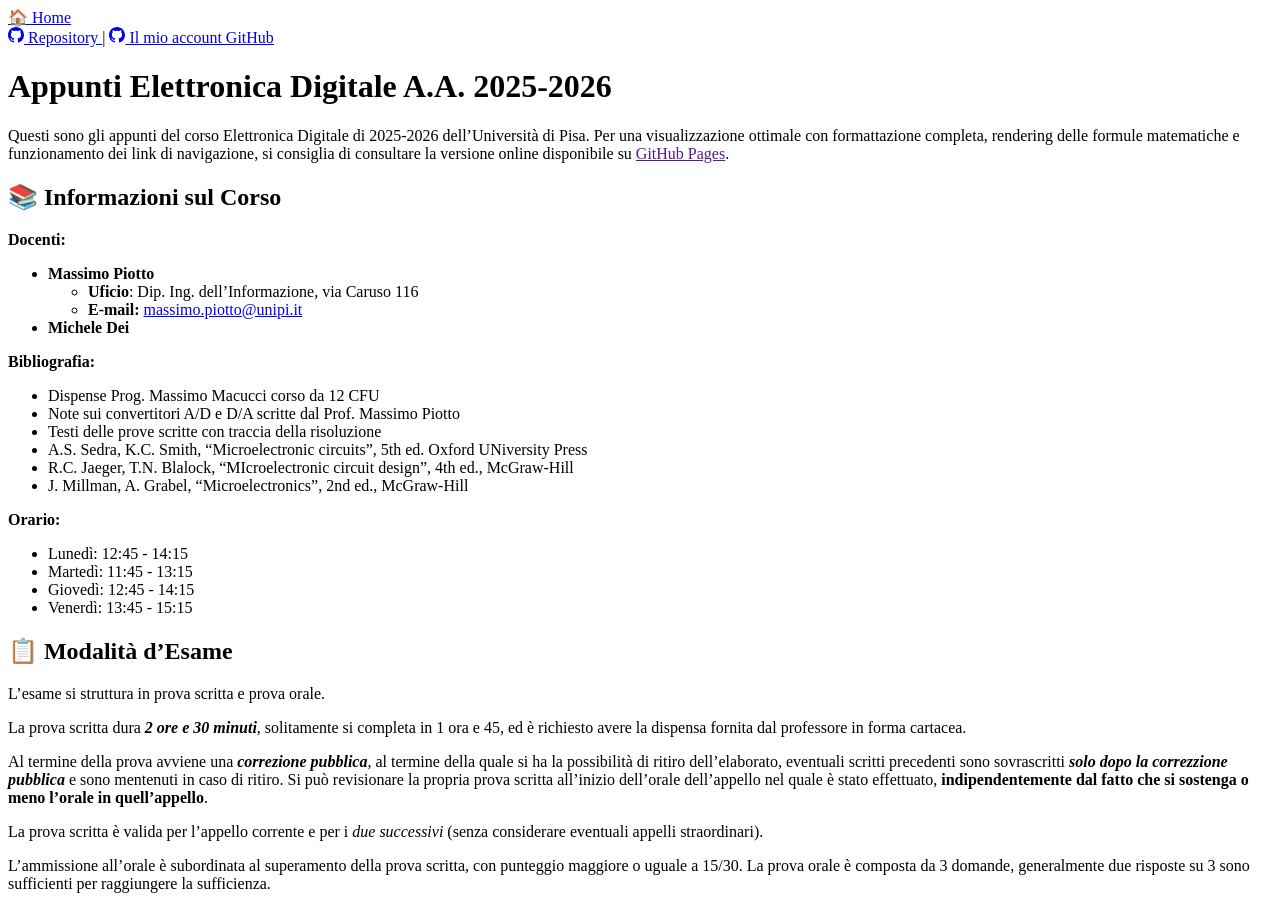
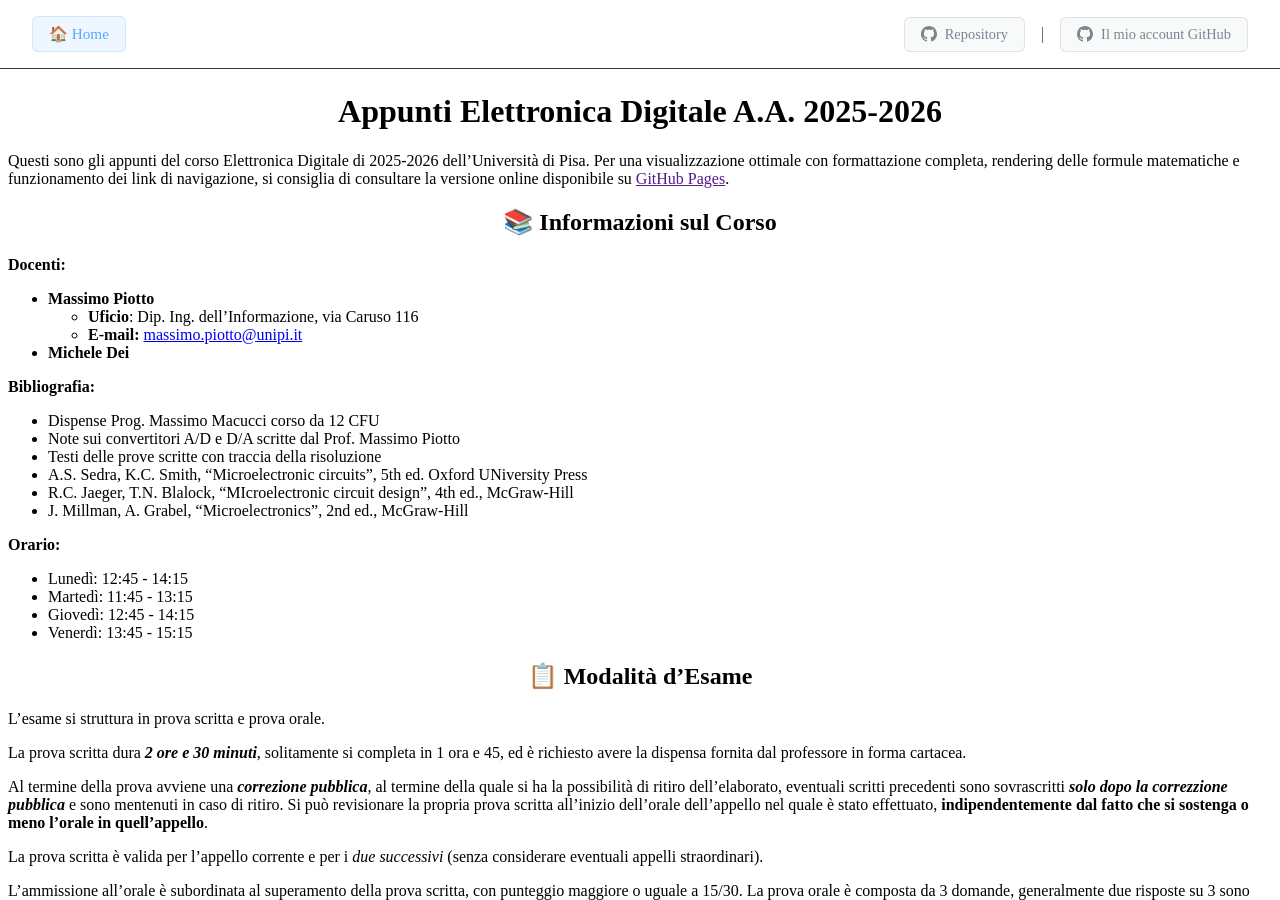
Before and after one commit to Gabriele-D-Cambria/Appunti-Elettronica-Digitale-2025-2026, a Jekyll site: the page built from README.md, in a window 1280 px wide and 900 px high. Built offline with Jekyll 4.4.1, drawn with Linux system fonts in a browser that asks for light colours; nearby versions of some CDN libraries; our own code applies the rules of GitHub Pages for plain Markdown files.

Commit message:
Fix to Links

```diff
--- a/_layouts/default.html
+++ b/_layouts/default.html
@@ -6,14 +6,14 @@
     <meta name="viewport" content="width=device-width, initial-scale=1">
     <title>{{ page.title | default: site.title }}</title>
 
-    <link rel="stylesheet" href="/Appunti-Elettronica Digitale-2025-2026/assets/style.css">
-    <link rel="stylesheet" href="/Appunti-Elettronica Digitale-2025-2026/assets/onedarkprotheme.css">
+    <link rel="stylesheet" href="/Appunti-Elettronica-Digitale-2025-2026/assets/style.css">
+    <link rel="stylesheet" href="/Appunti-Elettronica-Digitale-2025-2026/assets/onedarkprotheme.css">
 
     <!-- Colorazione blocchi di codice -->
     <link href="https://cdnjs.cloudflare.com/ajax/libs/prism/1.29.0/themes/prism-tomorrow.min.css" rel="stylesheet" />
 
     <!-- Script principale del sito -->
-    <script src="/Appunti-Elettronica Digitale-2025-2026/assets/site.js"></script>
+    <script src="/Appunti-Elettronica-Digitale-2025-2026/assets/site.js"></script>
 </head>
 <body>
     <div class="wrapper">
@@ -21,10 +21,10 @@
         <header class="site-header">
             <nav class="site-nav">
                 <div class="nav-internal">
-                    <a href="/Appunti-Elettronica Digitale-2025-2026" class="home-link">🏠 Home</a>
+                    <a href="/Appunti-Elettronica-Digitale-2025-2026" class="home-link">🏠 Home</a>
                 </div>
                 <div class="nav-internal">
-                    <a href="https://github.com/Gabriele-D-Cambria/Appunti-Elettronica Digitale-2025-2026" target="_blank" rel="noopener noreferrer" class="github-link">
+                    <a href="https://github.com/Gabriele-D-Cambria/Appunti-Elettronica-Digitale-2025-2026" target="_blank" rel="noopener noreferrer" class="github-link">
                         <svg class="github-icon" viewBox="0 0 24 24" width="16" height="16">
                             <path fill="currentColor" d="M12 0c-6.626 0-12 5.373-12 12 0 5.302 3.438 9.8 8.207 11.387.599.111.793-.261.793-.577v-2.234c-3.338.726-4.033-1.416-4.033-1.416-.546-1.387-1.333-1.756-1.333-1.756-1.089-.745.083-.729.083-.729 1.205.084 1.839 1.237 1.839 1.237 1.07 1.834 2.807 1.304 3.492.997.107-.775.418-1.305.762-1.604-2.665-.305-5.467-1.334-5.467-5.931 0-1.311.469-2.381 1.236-3.221-.124-.303-.535-1.524.117-3.176 0 0 1.008-.322 3.301 1.23.957-.266 1.983-.399 3.003-.404 1.02.005 2.047.138 3.006.404 2.291-1.552 3.297-1.23 3.297-1.23.653 1.653.242 2.874.118 3.176.77.84 1.235 1.911 1.235 3.221 0 4.609-2.807 5.624-5.479 5.921.43.372.823 1.102.823 2.222v3.293c0 .319.192.694.801.576 4.765-1.589 8.199-6.086 8.199-11.386 0-6.627-5.373-12-12-12z"/>
                         </svg>
```
